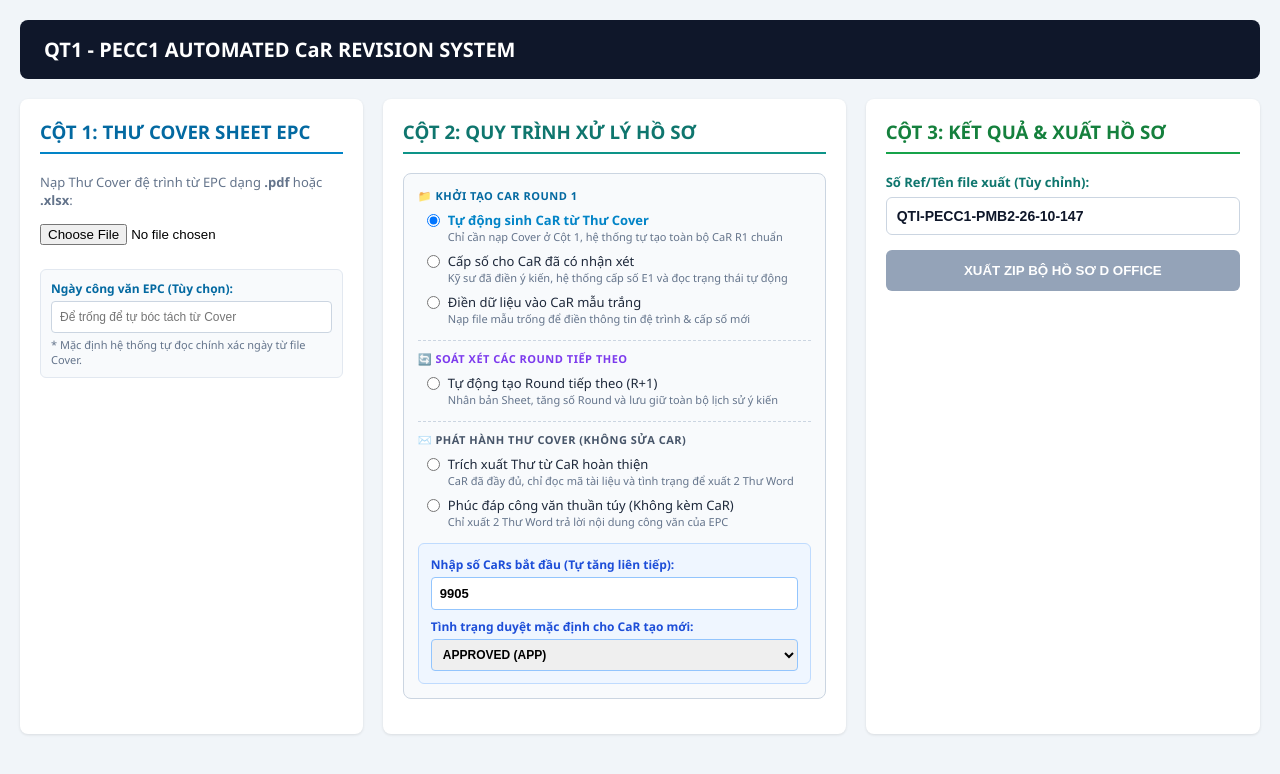
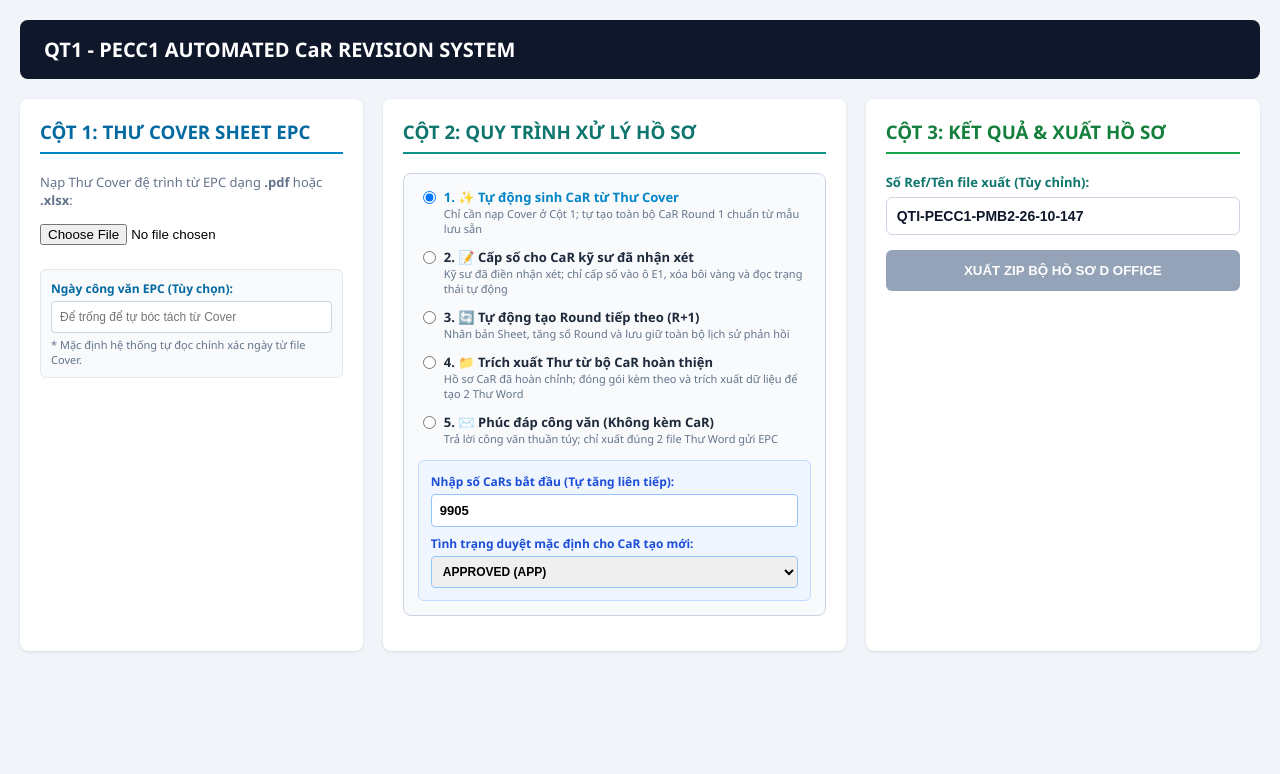
Before and after one commit to ToanNguyen-hsk/qt1-frontend, a React (Create React App) app: page / in a window 1280 px wide. Shown: the top 774 px of the page. Built offline with nearby package versions, Linux system fonts and the light colour scheme.

Commit message:
Update App.js

```diff
--- a/src/App.js
+++ b/src/App.js
@@ -33,7 +33,8 @@
   };
 
   const handleExportZipFull = async () => {
-    if (processMode === 'no_car_letter' || processMode === 'auto_generate_cars') {
+    const isNoCarMode = processMode === 'no_car_letter' || processMode === 'auto_generate_cars';
+    if (isNoCarMode) {
       if (!coverFile) return alert("Vui lòng nạp Thư Cover ở Cột 1 trước!");
     } else {
       if (carFiles.length === 0) return alert("Vui lòng nạp danh sách file CaRs ở Cột 2 trước!");
@@ -45,7 +46,7 @@
 
     if (processMode === 'auto_generate_cars') {
       await new Promise(resolve => setTimeout(resolve, 300));
-      setProgress(40);
+      setProgress(45);
       setCurrentProcessingFile(`Đang tự động khởi tạo các file CaRs mới từ số ${startCarNo}...`);
       await new Promise(resolve => setTimeout(resolve, 300));
       setProgress(75);
@@ -64,10 +65,11 @@
         let msg = `Đang xử lý: ${carFiles[i].name}`;
         if (processMode === 'number_filled_cars') {
           const assigned = parseInt(startCarNo || 0) + i;
-          msg = `Đang đọc tình trạng từ CaR & gán số ${assigned}: ${carFiles[i].name}`;
-        } else if (processMode === 'new_cars') {
-          const assigned = parseInt(startCarNo || 0) + i;
-          msg = `Đang gán số CaR ${assigned} & tạo Round 1: ${carFiles[i].name}`;
+          msg = `Đang đọc tình trạng & cấp số ${assigned}: ${carFiles[i].name}`;
+        } else if (processMode === 'pre_prepared') {
+          msg = `Đang đọc thông tin từ file hoàn thiện: ${carFiles[i].name}`;
+        } else if (processMode === 'auto_bump') {
+          msg = `Đang nhân bản & tạo Round mới: ${carFiles[i].name}`;
         }
         setCurrentProcessingFile(msg);
         setProgress(15 + Math.round(((i + 1) / totalFiles) * 70));
@@ -78,7 +80,7 @@
 
     const formData = new FormData();
     if (coverFile) formData.append('cover_file', coverFile);
-    if (processMode !== 'no_car_letter' && processMode !== 'auto_generate_cars') {
+    if (!isNoCarMode) {
       carFiles.forEach(file => formData.append('files', file));
     }
     formData.append('mode', processMode);
@@ -87,7 +89,7 @@
     formData.append('custom_date', customDate.trim());
     formData.append('default_status', defaultStatus);
 
-    if (processMode === 'auto_bump' || processMode === 'new_cars') {
+    if (processMode === 'auto_bump') {
       formData.append('metadata', JSON.stringify(carStatuses));
     } else {
       formData.append('metadata', JSON.stringify({}));
@@ -175,99 +177,73 @@
           </div>
         </div>
 
-        {/* CỘT 2: PHÂN NHÓM CHUYÊN NGHIỆP */}
+        {/* CỘT 2: 5 QUY TRÌNH CHUẨN */}
         <div style={{ backgroundColor: '#fff', padding: '20px', borderRadius: '8px', boxShadow: '0 1px 3px rgba(0,0,0,0.1)' }}>
           <h3 style={{ borderBottom: '2px solid #0d9488', paddingBottom: '8px', color: '#0f766e', marginTop: 0 }}>CỘT 2: QUY TRÌNH XỬ LÝ HỒ SƠ</h3>
 
           <div style={{ marginBottom: '15px', padding: '14px', backgroundColor: '#f8fafc', borderRadius: '8px', border: '1px solid #cbd5e1' }}>
 
-            {/* NHÓM 1: ROUND 1 */}
-            <div style={{ fontSize: '11px', fontWeight: 'bold', color: '#0369a1', textTransform: 'uppercase', letterSpacing: '0.5px', marginBottom: '8px' }}>
-              📁 Khởi tạo CaR Round 1
-            </div>
+            <div style={{ display: 'flex', flexDirection: 'column', gap: '12px' }}>
 
-            <div style={{ display: 'flex', flexDirection: 'column', gap: '8px', marginBottom: '14px', paddingLeft: '4px' }}>
+              {/* OPTION 1 */}
               <label style={{ cursor: 'pointer', display: 'flex', alignItems: 'flex-start' }}>
                 <input type="radio" name="mode" value="auto_generate_cars" checked={processMode === 'auto_generate_cars'} onChange={() => setProcessMode('auto_generate_cars')} style={{ marginTop: '3px', marginRight: '8px' }} />
                 <div>
-                  <div style={{ fontSize: '13px', fontWeight: processMode === 'auto_generate_cars' ? 'bold' : '500', color: processMode === 'auto_generate_cars' ? '#0284c7' : '#1e293b' }}>
-                    Tự động sinh CaR từ Thư Cover
+                  <div style={{ fontSize: '13px', fontWeight: processMode === 'auto_generate_cars' ? 'bold' : '600', color: processMode === 'auto_generate_cars' ? '#0284c7' : '#1e293b' }}>
+                    1. ✨ Tự động sinh CaR từ Thư Cover
                   </div>
-                  <div style={{ fontSize: '11px', color: '#64748b' }}>Chỉ cần nạp Cover ở Cột 1, hệ thống tự tạo toàn bộ CaR R1 chuẩn</div>
+                  <div style={{ fontSize: '11px', color: '#64748b' }}>Chỉ cần nạp Cover ở Cột 1; tự tạo toàn bộ CaR Round 1 chuẩn từ mẫu lưu sẵn</div>
                 </div>
               </label>
 
+              {/* OPTION 2 */}
               <label style={{ cursor: 'pointer', display: 'flex', alignItems: 'flex-start' }}>
                 <input type="radio" name="mode" value="number_filled_cars" checked={processMode === 'number_filled_cars'} onChange={() => setProcessMode('number_filled_cars')} style={{ marginTop: '3px', marginRight: '8px' }} />
                 <div>
-                  <div style={{ fontSize: '13px', fontWeight: processMode === 'number_filled_cars' ? 'bold' : '500', color: processMode === 'number_filled_cars' ? '#0f766e' : '#1e293b' }}>
-                    Cấp số cho CaR đã có nhận xét
+                  <div style={{ fontSize: '13px', fontWeight: processMode === 'number_filled_cars' ? 'bold' : '600', color: processMode === 'number_filled_cars' ? '#0f766e' : '#1e293b' }}>
+                    2. 📝 Cấp số cho CaR kỹ sư đã nhận xét
                   </div>
-                  <div style={{ fontSize: '11px', color: '#64748b' }}>Kỹ sư đã điền ý kiến, hệ thống cấp số E1 và đọc trạng thái tự động</div>
+                  <div style={{ fontSize: '11px', color: '#64748b' }}>Kỹ sư đã điền nhận xét; chỉ cấp số vào ô E1, xóa bôi vàng và đọc trạng thái tự động</div>
                 </div>
               </label>
 
-              <label style={{ cursor: 'pointer', display: 'flex', alignItems: 'flex-start' }}>
-                <input type="radio" name="mode" value="new_cars" checked={processMode === 'new_cars'} onChange={() => setProcessMode('new_cars')} style={{ marginTop: '3px', marginRight: '8px' }} />
-                <div>
-                  <div style={{ fontSize: '13px', fontWeight: processMode === 'new_cars' ? 'bold' : '500', color: processMode === 'new_cars' ? '#0d9488' : '#1e293b' }}>
-                    Điền dữ liệu vào CaR mẫu trắng
-                  </div>
-                  <div style={{ fontSize: '11px', color: '#64748b' }}>Nạp file mẫu trống để điền thông tin đệ trình & cấp số mới</div>
-                </div>
-              </label>
-            </div>
-
-            <hr style={{ border: 'none', borderTop: '1px dashed #cbd5e1', margin: '10px 0' }} />
-
-            {/* NHÓM 2: CÁC ROUND TIẾP THEO */}
-            <div style={{ fontSize: '11px', fontWeight: 'bold', color: '#7c3aed', textTransform: 'uppercase', letterSpacing: '0.5px', marginBottom: '8px' }}>
-              🔄 Soát xét các Round tiếp theo
-            </div>
-
-            <div style={{ display: 'flex', flexDirection: 'column', gap: '8px', marginBottom: '14px', paddingLeft: '4px' }}>
+              {/* OPTION 3 */}
               <label style={{ cursor: 'pointer', display: 'flex', alignItems: 'flex-start' }}>
                 <input type="radio" name="mode" value="auto_bump" checked={processMode === 'auto_bump'} onChange={() => setProcessMode('auto_bump')} style={{ marginTop: '3px', marginRight: '8px' }} />
                 <div>
-                  <div style={{ fontSize: '13px', fontWeight: processMode === 'auto_bump' ? 'bold' : '500', color: processMode === 'auto_bump' ? '#7c3aed' : '#1e293b' }}>
-                    Tự động tạo Round tiếp theo (R+1)
+                  <div style={{ fontSize: '13px', fontWeight: processMode === 'auto_bump' ? 'bold' : '600', color: processMode === 'auto_bump' ? '#7c3aed' : '#1e293b' }}>
+                    3. 🔄 Tự động tạo Round tiếp theo (R+1)
                   </div>
-                  <div style={{ fontSize: '11px', color: '#64748b' }}>Nhân bản Sheet, tăng số Round và lưu giữ toàn bộ lịch sử ý kiến</div>
+                  <div style={{ fontSize: '11px', color: '#64748b' }}>Nhân bản Sheet, tăng số Round và lưu giữ toàn bộ lịch sử phản hồi</div>
                 </div>
               </label>
-            </div>
 
-            <hr style={{ border: 'none', borderTop: '1px dashed #cbd5e1', margin: '10px 0' }} />
-
-            {/* NHÓM 3: CHỈ PHÁT HÀNH THƯ */}
-            <div style={{ fontSize: '11px', fontWeight: 'bold', color: '#475569', textTransform: 'uppercase', letterSpacing: '0.5px', marginBottom: '8px' }}>
-              ✉️ Phát hành Thư Cover (Không sửa CaR)
-            </div>
-
-            <div style={{ display: 'flex', flexDirection: 'column', gap: '8px', paddingLeft: '4px' }}>
+              {/* OPTION 4 */}
               <label style={{ cursor: 'pointer', display: 'flex', alignItems: 'flex-start' }}>
                 <input type="radio" name="mode" value="pre_prepared" checked={processMode === 'pre_prepared'} onChange={() => setProcessMode('pre_prepared')} style={{ marginTop: '3px', marginRight: '8px' }} />
                 <div>
-                  <div style={{ fontSize: '13px', fontWeight: processMode === 'pre_prepared' ? 'bold' : '500', color: processMode === 'pre_prepared' ? '#334155' : '#1e293b' }}>
-                    Trích xuất Thư từ CaR hoàn thiện
+                  <div style={{ fontSize: '13px', fontWeight: processMode === 'pre_prepared' ? 'bold' : '600', color: processMode === 'pre_prepared' ? '#334155' : '#1e293b' }}>
+                    4. 📁 Trích xuất Thư từ bộ CaR hoàn thiện
                   </div>
-                  <div style={{ fontSize: '11px', color: '#64748b' }}>CaR đã đầy đủ, chỉ đọc mã tài liệu và tình trạng để xuất 2 Thư Word</div>
+                  <div style={{ fontSize: '11px', color: '#64748b' }}>Hồ sơ CaR đã hoàn chỉnh; đóng gói kèm theo và trích xuất dữ liệu để tạo 2 Thư Word</div>
                 </div>
               </label>
 
+              {/* OPTION 5 */}
               <label style={{ cursor: 'pointer', display: 'flex', alignItems: 'flex-start' }}>
                 <input type="radio" name="mode" value="no_car_letter" checked={processMode === 'no_car_letter'} onChange={() => setProcessMode('no_car_letter')} style={{ marginTop: '3px', marginRight: '8px' }} />
                 <div>
-                  <div style={{ fontSize: '13px', fontWeight: processMode === 'no_car_letter' ? 'bold' : '500', color: processMode === 'no_car_letter' ? '#334155' : '#1e293b' }}>
-                    Phúc đáp công văn thuần túy (Không kèm CaR)
+                  <div style={{ fontSize: '13px', fontWeight: processMode === 'no_car_letter' ? 'bold' : '600', color: processMode === 'no_car_letter' ? '#334155' : '#1e293b' }}>
+                    5. ✉️ Phúc đáp công văn (Không kèm CaR)
                   </div>
-                  <div style={{ fontSize: '11px', color: '#64748b' }}>Chỉ xuất 2 Thư Word trả lời nội dung công văn của EPC</div>
+                  <div style={{ fontSize: '11px', color: '#64748b' }}>Trả lời công văn thuần túy; chỉ xuất đúng 2 file Thư Word gửi EPC</div>
                 </div>
               </label>
+
             </div>
 
-            {/* HỘP NHẬP SỐ HIỆU CARS */}
-            {(processMode === 'auto_generate_cars' || processMode === 'number_filled_cars' || processMode === 'new_cars') && (
+            {/* THÔNG TIN BỔ SUNG CHO CHẾ ĐỘ 1 VÀ 2 */}
+            {(processMode === 'auto_generate_cars' || processMode === 'number_filled_cars') && (
               <div style={{ marginTop: '14px', padding: '12px', backgroundColor: '#eff6ff', borderRadius: '6px', border: '1px solid #bfdbfe' }}>
                 <label style={{ display: 'block', fontSize: '12px', fontWeight: 'bold', color: '#1d4ed8', marginBottom: '4px' }}>
                   Nhập số CaRs bắt đầu (Tự tăng liên tiếp):
@@ -301,8 +277,8 @@
             )}
           </div>
 
-          {/* Ô NẠP FILE (ẨN ĐI KHI CHỌN CHẾ ĐỘ TỰ SINH HOẶC CHỈ XUẤT THƯ) */}
-          {processMode !== 'no_car_letter' && processMode !== 'auto_generate_cars' && (
+          {/* Ô NẠP FILE: CHỈ HIỂN THỊ KHI Ở CÁC CHẾ ĐỘ CẦN NẠP FILE CAR (2, 3, 4) */}
+          {(processMode === 'number_filled_cars' || processMode === 'auto_bump' || processMode === 'pre_prepared') && (
             <>
               <input type="file" multiple accept=".xlsx,.xls" onChange={handleCarFilesChange} style={{ width: '100%', marginBottom: '15px' }} />
 
@@ -317,12 +293,14 @@
                           <div style={{ fontSize: '12px', overflow: 'hidden', textOverflow: 'ellipsis', whiteSpace: 'nowrap' }} title={file.name}>
                             {file.name}
                           </div>
-                          <span style={{ fontSize: '11px', color: '#1d4ed8', fontWeight: 'bold' }}>
-                            Mã gán: {formattedNum} CaRs
-                          </span>
+                          {processMode === 'number_filled_cars' && (
+                            <span style={{ fontSize: '11px', color: '#1d4ed8', fontWeight: 'bold' }}>
+                              Mã gán: {formattedNum} CaRs
+                            </span>
+                          )}
                         </div>
 
-                        {processMode === 'auto_bump' || processMode === 'new_cars' ? (
+                        {processMode === 'auto_bump' ? (
                           <select
                             value={carStatuses[file.name] || 'APP'}
                             onChange={(e) => handleStatusChange(file.name, e.target.value)}
```
